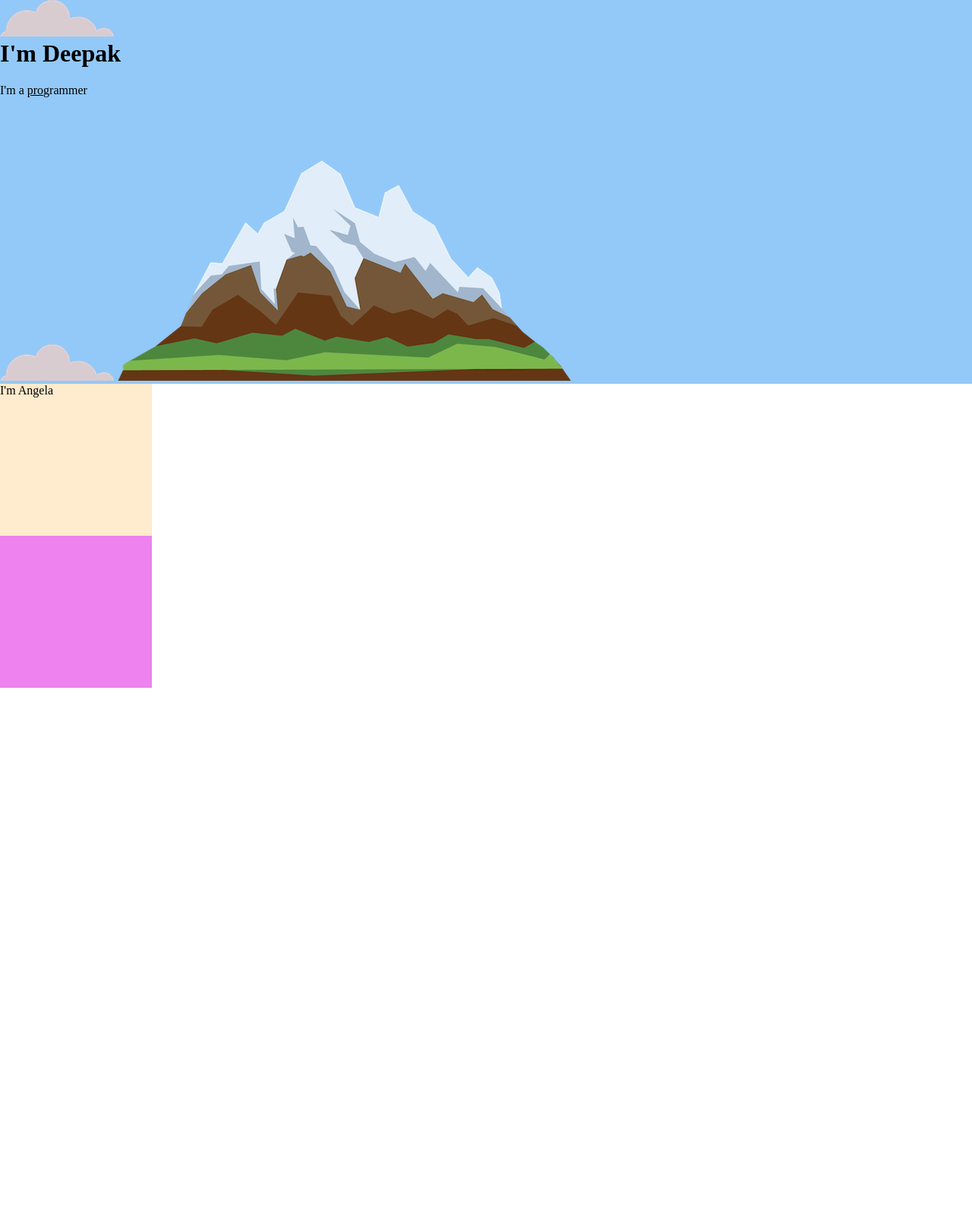
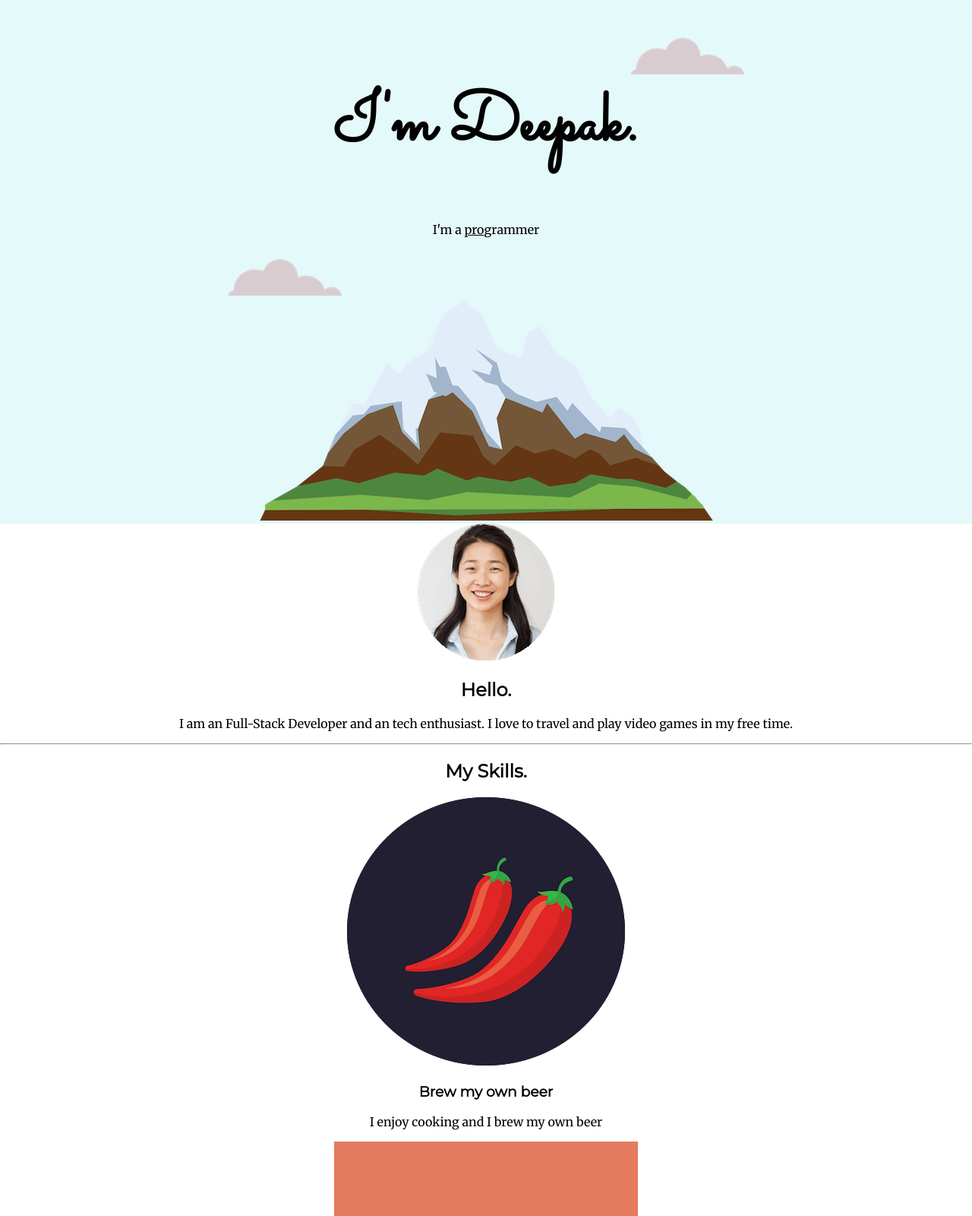
Before and after one commit to MightyFellow/CSS3, a plain HTML site: page CSS-My-Site/index.html in a window 1280 px wide. Shown: the top 1600 px of the page at 76% size. Before the commit the page ends 905 px from the top, so only its background shows below. Drawn offline with Linux system fonts and the light colour scheme.

Commit message:
add profile, skills, contactUs to my site

```diff
--- a/CSS-My-Site/index.html
+++ b/CSS-My-Site/index.html
@@ -1,22 +1,83 @@
 <!DOCTYPE html>
 <html lang="en">
-<head>
-    <meta charset="UTF-8">
-    <meta http-equiv="X-UA-Compatible" content="IE=edge">
-    <meta name="viewport" content="width=device-width, initial-scale=1.0">
-    <link rel="stylesheet" href="/css/mysite.css">
-    <link rel="icon" href="favicon.ico">
+  <head>
+    <meta charset="UTF-8" />
+    <meta http-equiv="X-UA-Compatible" content="IE=edge" />
+    <meta name="viewport" content="width=device-width, initial-scale=1.0" />
+    <link rel="stylesheet" href="/css/mysite.css" />
+    <link rel="icon" href="favicon.ico" />
+    <link rel="preconnect" href="https://fonts.googleapis.com" />
+    <link rel="preconnect" href="https://fonts.gstatic.com" crossorigin />
+    <link
+      href="https://fonts.googleapis.com/css2?family=Merriweather&family=Montserrat&family=Sacramento&display=swap"
+      rel="stylesheet"
+    />
     <title>My Awesome Website</title>
-</head>
-<body>
+  </head>
+  <body>
     <div class="top-container">
-    <img src="/images/CSS-My-Site-Images/cloud.png" alt="cloud-png">
-    <h1>I'm Deepak</h1>
-    <p>I'm a <span class="pro">pro</span>grammer</p>
-    <img src="/images/CSS-My-Site-Images/cloud.png" alt="cloud-png">
-    <img src="/images/CSS-My-Site-Images/mountain.png" alt="mountain-png">
+      <img
+        class="top-cloud"
+        src="/images/CSS-My-Site-Images/cloud.png"
+        alt="cloud-png"
+      />
+      <h1>I'm Deepak.</h1>
+      <p>I'm a <span class="pro">pro</span>grammer</p>
+      <img
+        class="bottom-cloud"
+        src="/images/CSS-My-Site-Images/cloud.png"
+        alt="cloud-png"
+      />
+      <img src="/images/CSS-My-Site-Images/mountain.png" alt="mountain-png" />
     </div>
-    <div class="middle-container">I'm Angela</div>
-    <div class="bottom-container"></div>
-</body>
+    <div class="middle-container">
+      <div class="profile">
+        <img src="/images/CSS-My-Site-Images/angela.png" alt="profile-pic" />
+        <h2>Hello.</h2>
+        <p>
+          I am an Full-Stack Developer and an tech enthusiast. I love to travel
+          and play video games in my free time.
+        </p>
+      </div>
+      <hr />
+      <div class="skills">
+        <h2>My Skills.</h2>
+        <div class="skill-row">
+          <img
+            class="skill"
+            src="/images/CSS-My-Site-Images/chillies.png"
+            alt="chillies-image"
+          />
+          <h3>Brew my own beer</h3>
+          <p>I enjoy cooking and I brew my own beer</p>
+        </div>
+        <div class="skill-row">
+          <img
+            class="skill"
+            src="/images/CSS-My-Site-Images/computer.png"
+            alt="computer-image"
+          />
+          <h3>Screen gazing</h3>
+          <p>
+            I spend most of my time with my gadgets watching videos, learning
+            new framework, language or building a project.
+          </p>
+        </div>
+      </div>
+      <hr />
+      <div class="contact-me">
+        <h2>Get In Touch</h2>
+        <h3>Always happy to help.</h3>
+        <p>Feel free to reach out to me anytime. :)</p>
+        <a class="btn" href="deepaknj15@gmail.com">CONTACT ME</a>
+      </div>
+    </div>
+
+    <div class="bottom-container">
+      <a class="footer-link" href="https://www.linkedin.com/">LinkedIn</a>
+      <a class="footer-link" href="https://twitter.com/DeepakCL3">Twitter</a>
+      <a class="footer-link" href="https://www.appbrewery.co/">Website</a>
+      <p>© 2022 Deepak C L.</p>
+    </div>
+  </body>
 </html>
--- a/css/mysite.css
+++ b/css/mysite.css
@@ -1,27 +1,45 @@
 body {
-    margin: 0;
-    padding: 0;
+  margin: 0;
+  text-align: center;
+  font-family: "Merriweather", serif;
 }
 h1 {
-    margin-top: 0;
-}
-.pro {
-    text-decoration: underline;
+  margin-top: 0;
+  font-size: 5.625em;
+  font-family: "Sacramento", cursive;
 }
 
- .top-container {
+h2 {
+  font-family: "Montserrat", sans-serif;
+}
+h3 {
+  font-family: "Montserrat", sans-serif;
+}
 
-    background-color: rgb(147, 201, 248);
+.pro {
+  text-decoration: underline;
+}
+
+.top-container {
+  position: relative;
+  padding: 100px 0 0 0;
+  background-color: #e4f9f9;
 }
 
 .middle-container {
-    width: 200px;
-    height: 200px;
-    background-color: blanchedalmond;
 }
 
 .bottom-container {
-    width: 200px;
-    height: 200px;
-    background-color: violet;
 }
+
+.top-cloud {
+  position: absolute;
+  right: 300px;
+  top: 50px;
+}
+
+.bottom-cloud {
+  position: absolute;
+  bottom: 300px;
+  left: 300px;
+}
```
Also changed, not shown: StubCode.html (added, +49 -0 lines), 1 other file.
